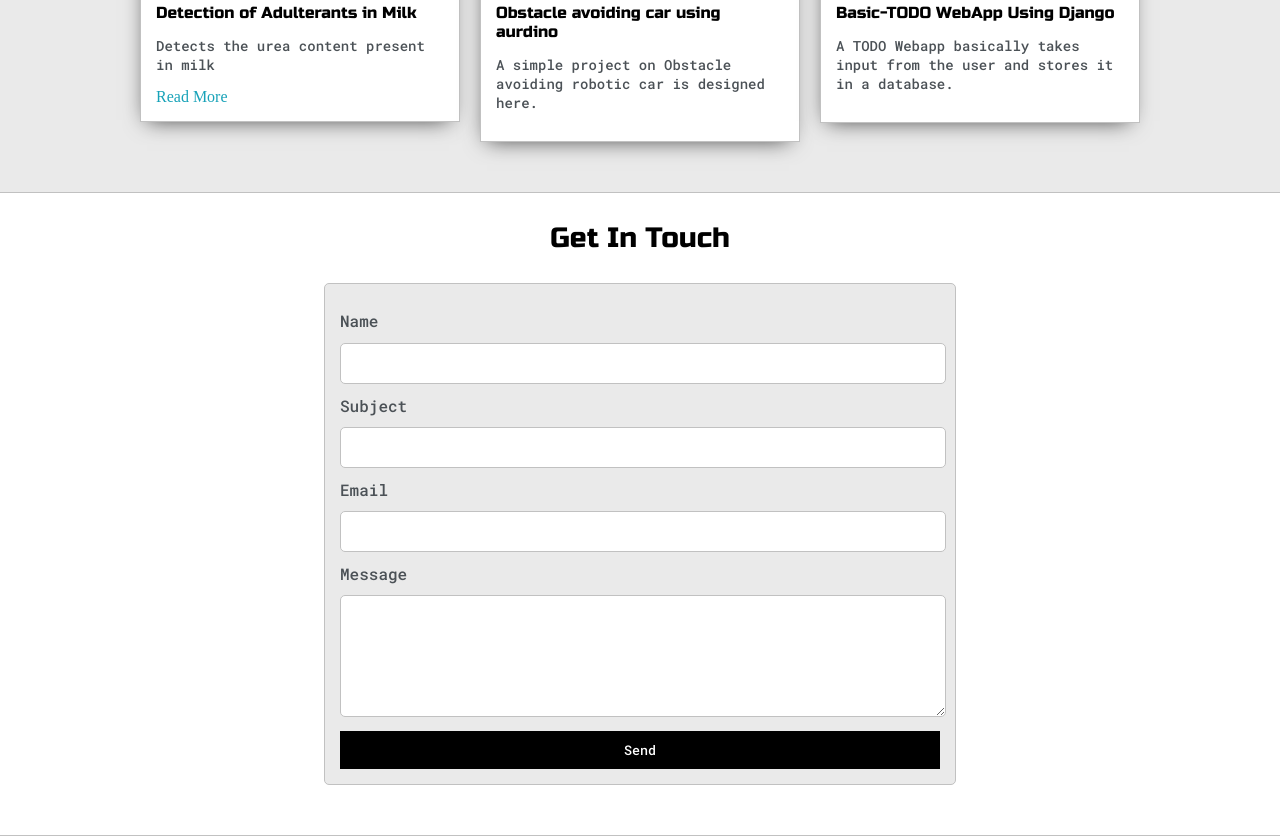
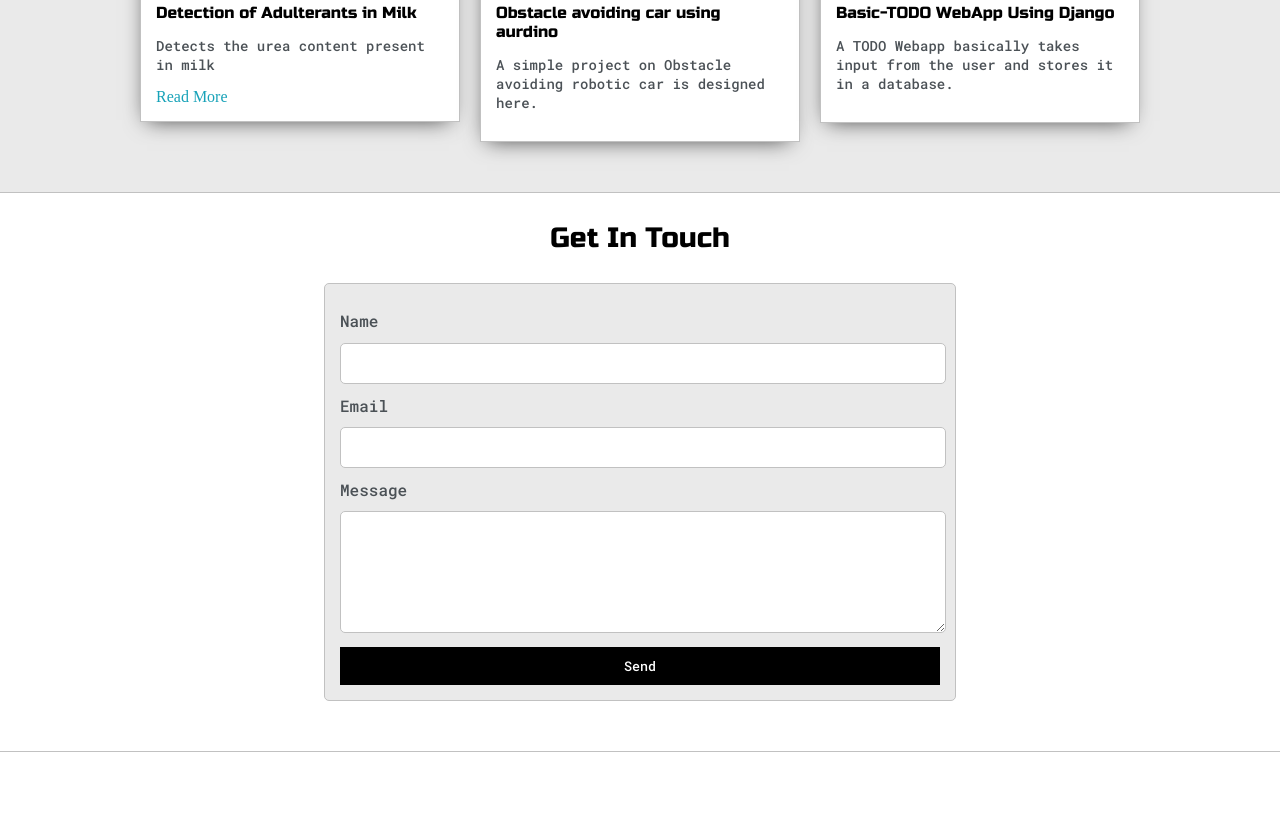
Before and after one commit to SreekanthMSK/MyPortfolio, a plain HTML site: page index.html in a window 1280 px wide. Shown: the part 1521-2357 px from the top of the page. After the commit the page ends 2273 px from the top, so only its background shows below. Drawn offline with Linux system fonts and the light colour scheme.

Commit message:
changes in index.html

```diff
--- a/index.html
+++ b/index.html
@@ -171,14 +171,11 @@
 			<a href=""></a>
 			<h3 style="text-align: center;">Get In Touch</h3>
 
-			<form id="contact-form">
+			<form id="contact-form" action="modupallisreekanth99@gmail.com" method=”POST” enctype=”multipart/form-data” name=”EmailForm”>
 				<a name="contact"></a>
 
 				<label>Name</label>
 				<input class="input-field" type="text" name="name">
-
-				<label>Subject</label>
-				<input class="input-field" type="text" name="subject">
 
 				<label>Email</label>
 				<input class="input-field" type="text" name="email">
```
